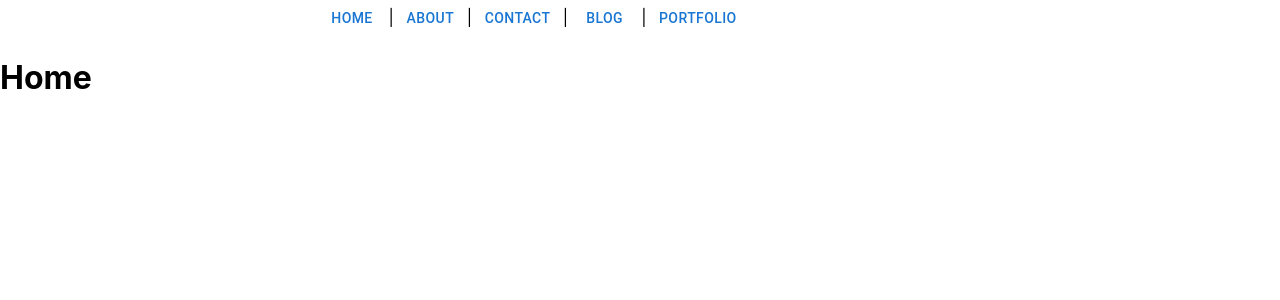
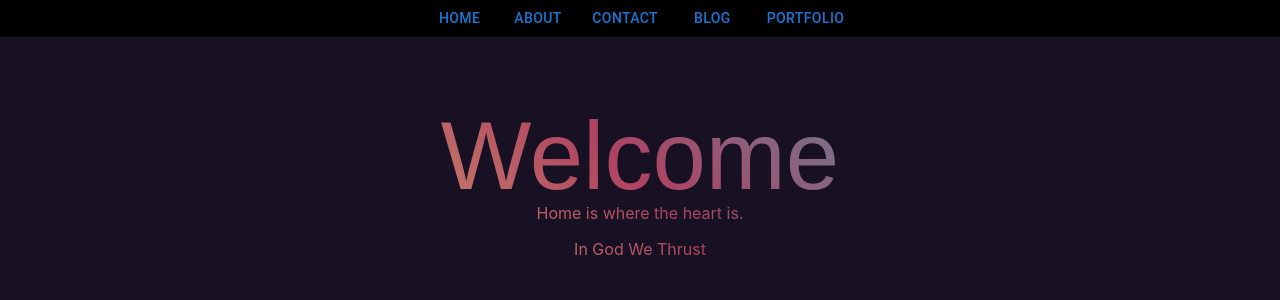
Before and after one commit to mmoord/Maxwell-Moord-FE, a React (Create React App) app in the folder website-fe/: page / in a window 1280 px wide. Shown: the top 300 px of the page. Built offline with nearby package versions, Linux system fonts and the light colour scheme.

Commit message:
Added some styling elements to the navbar and home page

```diff
--- /dev/null
+++ b/website-fe/src/components/homepage/home.css
@@ -0,0 +1,41 @@
+/* Tutorial on https://fossheim.io/writing/posts/css-text-gradient. */
+
+.gradient-text {
+    /* Fallback: Set a background color. */
+    background-color: red;
+
+    /* Create the gradient. */
+    background-image: linear-gradient(45deg, #f3ec78, #af4261, #12cad6);
+
+    /* Set the background size and repeat properties. */
+    background-size: 100%;
+    background-repeat: repeat;
+
+    /* Use the text as a mask for the background. */
+    /* This will show the gradient as a text color rather than element bg. */
+    background-clip: text;
+    -webkit-background-clip: text;
+    -webkit-text-fill-color: transparent;
+    -moz-background-clip: text;
+    -moz-text-fill-color: transparent;
+  }
+
+
+  /* Style the rest of the page. */
+  body {
+    background-color: #181123;
+  }
+
+  header {
+    margin-top: 1em;
+    margin-top: calc(50vh - 3em);
+  }
+
+  h1 {
+    font-family: "Archivo Black", sans-serif;
+    font-weight: normal;
+    font-size: 6em;
+    text-align: center;
+    margin-bottom: 0;
+    margin-bottom: -0.25em;
+  }
--- a/website-fe/src/components/homepage/home.jsx
+++ b/website-fe/src/components/homepage/home.jsx
@@ -1,13 +1,16 @@
 import React from "react";
+import styles from "./home.css";
 
 export default function Home() {
   return(
   <>
 
+  <p className={styles.Home} class="gradient-text">
+  <h1>Welcome</h1>
+  <p>Home is where the heart is.</p>
+  <p>In God We Thrust</p>
 
-  <h1>Home</h1>
-
-
+</p>
 
 
 </>
--- /dev/null
+++ b/website-fe/src/components/navbar/navbar.css
@@ -0,0 +1,11 @@
+body{
+    display: grid;
+    text-align: center;
+
+   border-spacing: 10px;
+}
+
+nav{
+    background-color: black;
+    text-align: center;
+}
--- a/website-fe/src/components/navbar/navbar.jsx
+++ b/website-fe/src/components/navbar/navbar.jsx
@@ -1,10 +1,11 @@
-import { Link, useNavigate } from "react-router-dom";
+import { Link } from "react-router-dom";
 import {Button} from "@mui/material";
+import styles from "./navbar.css";
 
 export default function Navbar() {
-  const navigate = useNavigate();
+
   return (
-    <nav style={{width: "50%", margin: "0 auto" }}>
+    <nav className={styles.Navbar}>
         <Link to="/">
             <Button>Home</Button>
         </Link>
```
